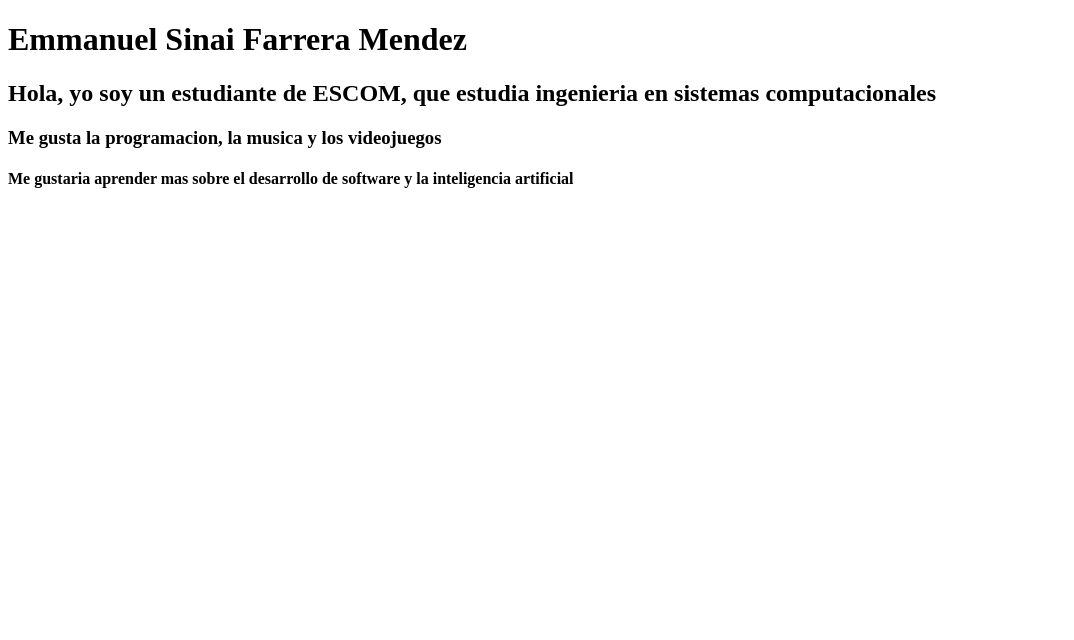
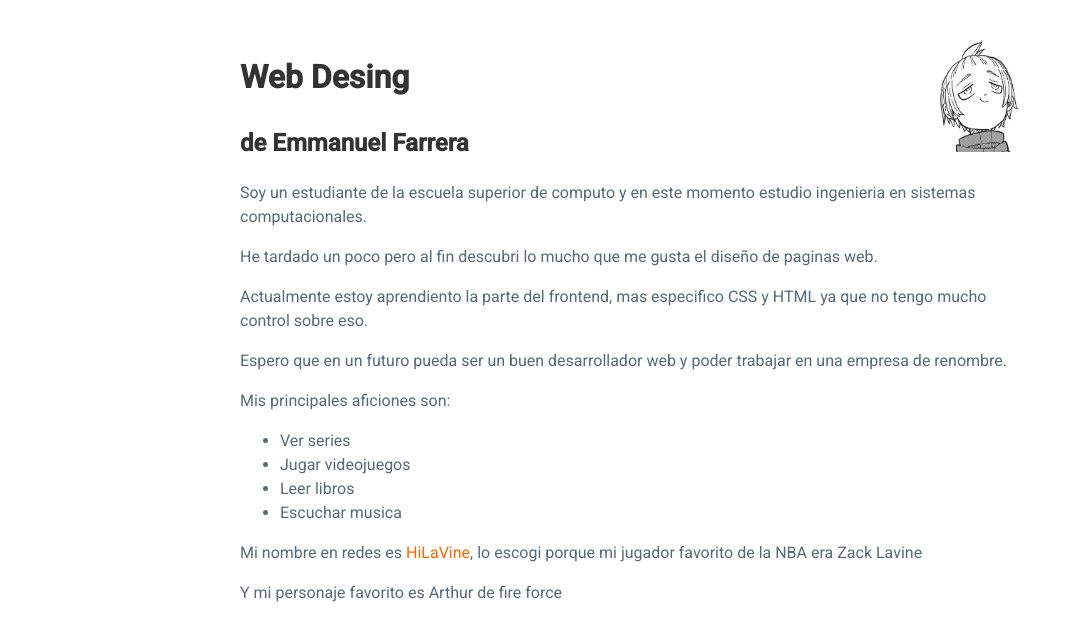
Before and after one commit to HiLaVine/ejercicios, a plain HTML site: page index.html in a window 1280 px wide. Shown: the whole page, without its empty margins (0-1074 px from the left). Drawn offline with Linux system fonts and the light colour scheme.

Commit message:
Ejercicio CSS

```diff
--- a/index.html
+++ b/index.html
@@ -2,11 +2,31 @@
 <html lang="en">
     <head>
         <title>Perfil personal</title>
+        <meta charset="UTF-8">
+        <meta name="viewport" content="width=device-width, initial-scale=1.0">
+        <link rel="stylesheet" href="/main.css">
     </head>
     <body>
-        <h1>Emmanuel Sinai Farrera Mendez</h1>
-        <h2>Hola, yo soy un estudiante de ESCOM, que estudia ingenieria en sistemas computacionales</h2>
-        <h3>Me gusta la programacion, la musica y los videojuegos</h3>
-        <h4>Me gustaria aprender mas sobre el desarrollo de software y la inteligencia artificial</h4>
+        <header><img src="/GOD.png" alt="Si soy"></header>
+        <h1>Web Desing</h1>
+        <h2>de Emmanuel Farrera</h2>
+        <p>Soy un estudiante de la escuela superior de computo y en este momento estudio ingenieria en sistemas computacionales.</p>
+        <p>He tardado un poco pero al fin descubri lo mucho que me gusta el diseño de paginas web.</p>
+        <p>Actualmente estoy aprendiento la parte del frontend, mas especifico CSS y HTML ya que no tengo mucho control sobre eso.</p>
+        <p>Espero que en un futuro pueda ser un buen desarrollador web y poder trabajar en una empresa de renombre.</p>
+        <p>Mis principales aficiones son:</p>
+        <ul>
+            <li>Ver series</li>
+            <li>Jugar videojuegos</li>
+            <li>Leer libros</li>
+            <li>Escuchar musica</li>
+        </ul>
+
+        <p>Mi nombre en redes es <a href="/redes.html">HiLaVine</a>, lo escogi porque mi jugador favorito de la NBA era Zack Lavine</p>
+
+        <p>Y mi personaje favorito es Arthur de fire force</p>
+
+
+
     </body>
 </html>
--- /dev/null
+++ b/main.css
@@ -0,0 +1,33 @@
+@import 'https://fonts.googleapis.com/css?family=Roboto:300,400,500';
+
+body{
+    background-color:white;
+    font-family: Roboto, sans-serif;
+    margin: 0 auto;
+    padding: 0;
+    max-width: 50em; /* centrar el body */
+    line-height: 1.5; /* espacio entre lineas */
+    padding: 2em 1em; /* padding arriba y abajo */
+    color: #566b78;
+}
+
+h2{
+    margin-top: 1em;
+}
+
+h1, h2, strong{
+    color: #333;
+}
+
+a{
+    color: #f60;
+    text-decoration: none;
+}
+
+header img{
+
+    height: 120px;
+    vertical-align: left;
+    float: right;
+
+}
```
Also changed, not shown: redes.html (added, +11 -0 lines), GOD.png (added).
